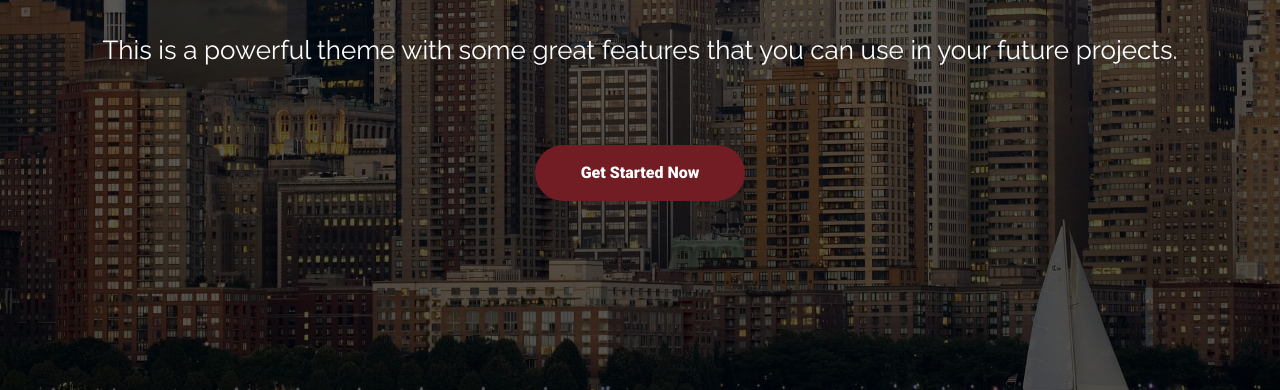
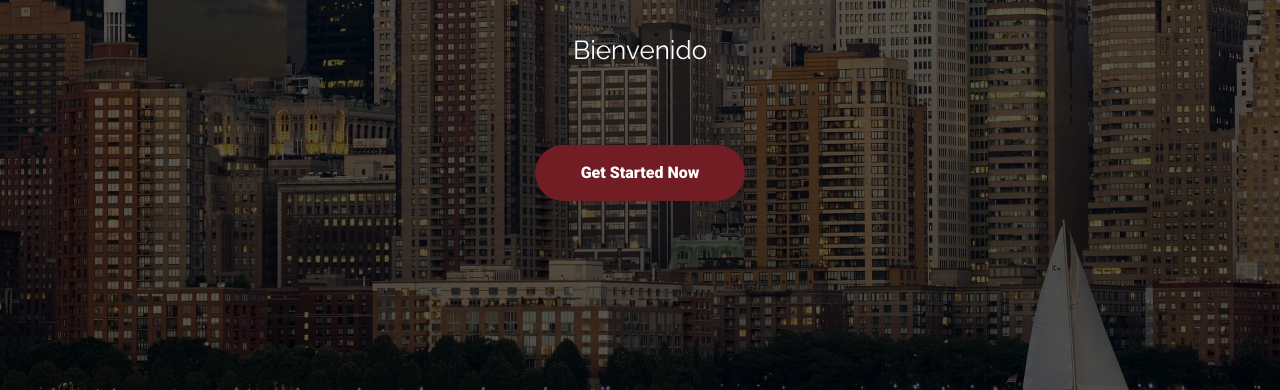
Before and after one commit to daniuribe25/tarotRepository, a plain HTML site: page index.html in a window 1280 px wide. Shown: the part 407-797 px from the top of the page. Drawn offline with Linux system fonts and the light colour scheme.

Commit message:
se eliminan 2 archivos inservibles

```diff
--- a/css/scss-files.txt
+++ /dev/null
@@ -1 +0,0 @@
-The scss source files are available in the pro version.
--- a/index.html
+++ b/index.html
@@ -64,7 +64,7 @@
           </h1>
 
         <p class="tagline">
-          This is a powerful theme with some great features that you can use in your future projects.
+          Bienvenido
         </p>
         <a class="btn btn-full" href="#about">Get Started Now</a>
       </div>
```
Also changed, not shown: css/style.css (line endings or trailing spaces), readme.txt (deleted).
